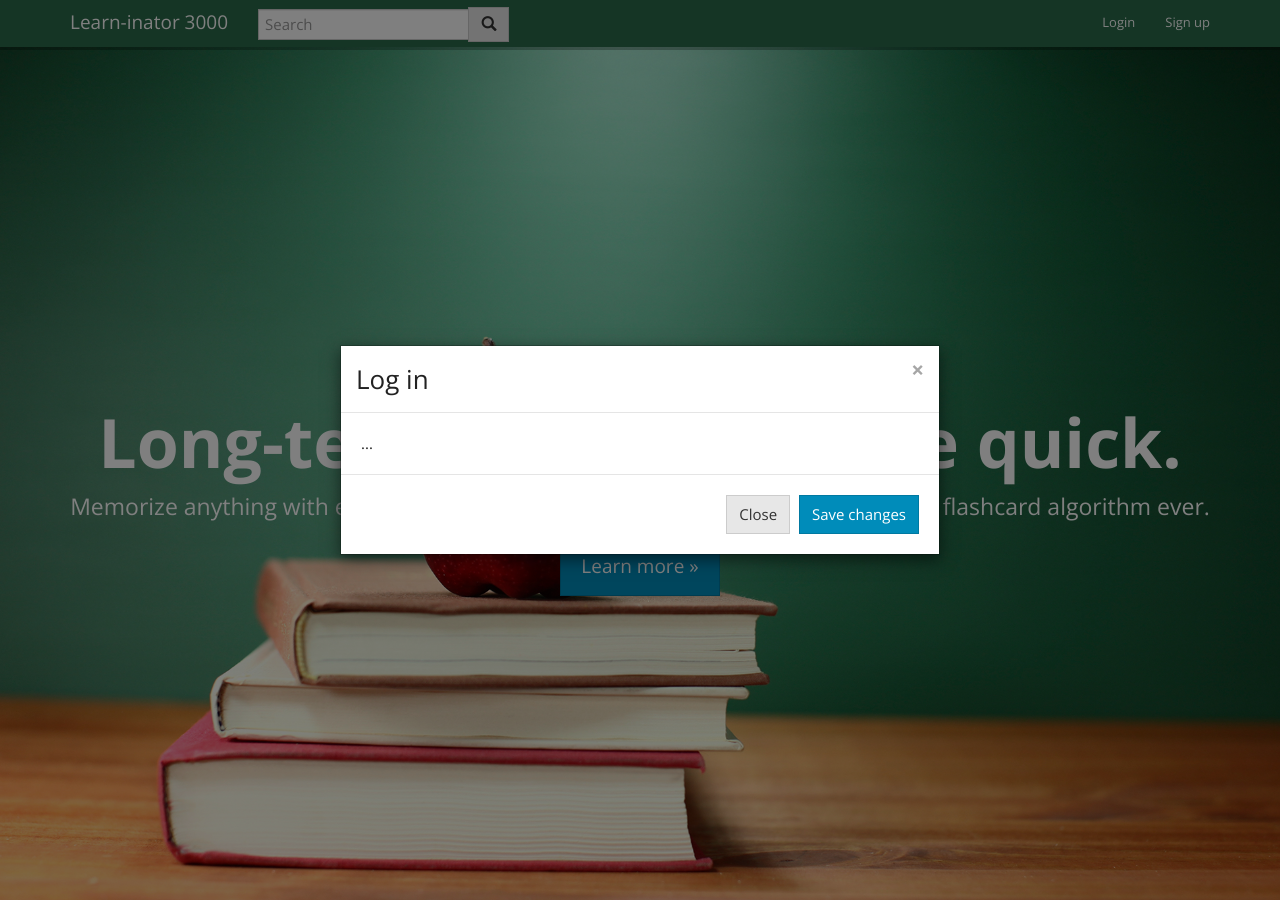
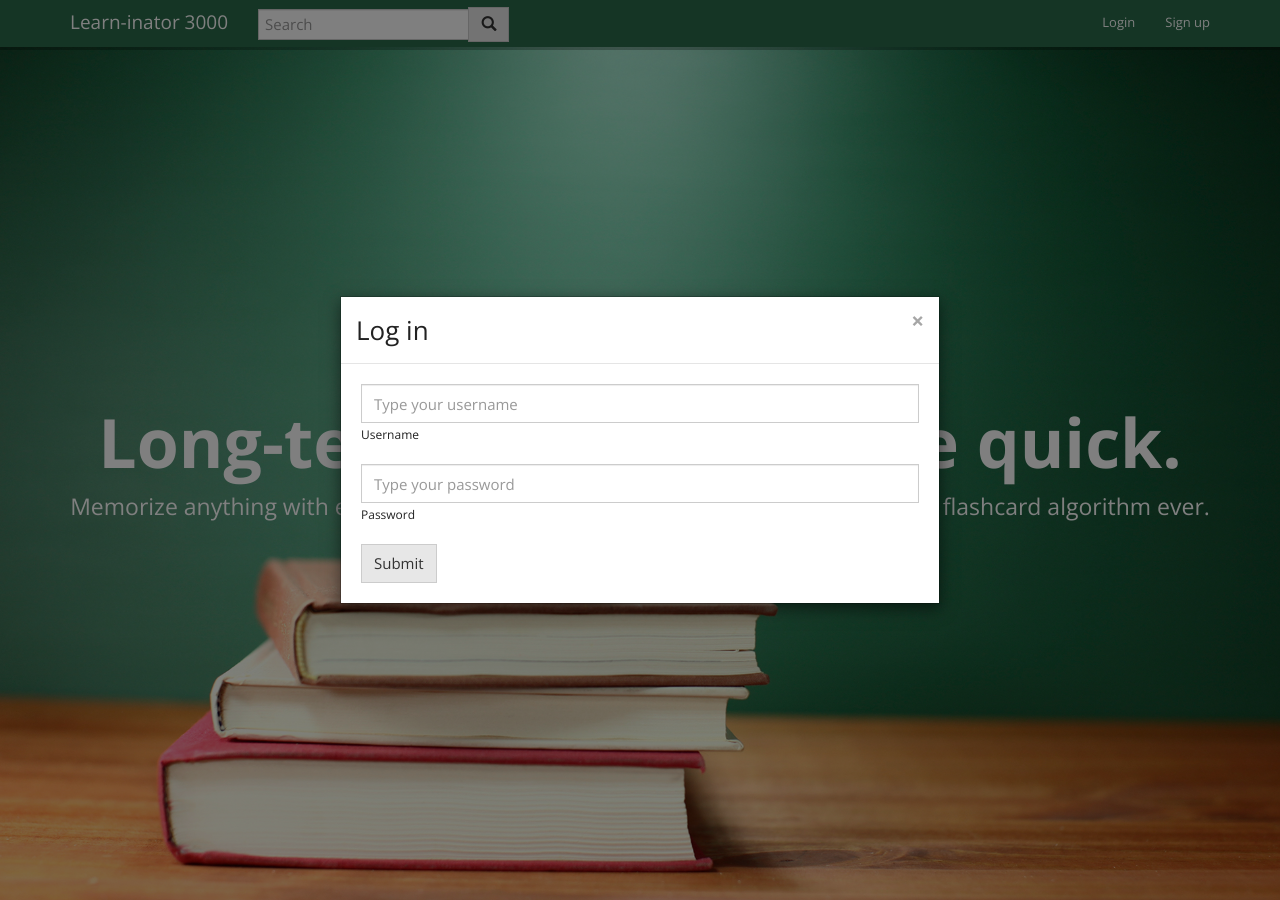
Before and after one commit to achencoms/Learner-inator, a Flask app: template project/templates/template.html in a window 1280 px wide, after a click on "Login". Run offline with Flask 2, Linux system fonts and the light colour scheme; the template is opened without the code that fills it, so the values that code supplies are empty; some libraries are stand-ins or nearby versions.

Commit message:
Almost done with login/register modals

```diff
--- a/project/templates/template.html
+++ b/project/templates/template.html
@@ -65,11 +65,17 @@
                     <h3 class="modal-title" id="loginModalLabel">Log in</h3>
                 </div>
                 <div class="modal-body">
-                    ...
-                </div>
-                <div class="modal-footer">
-                    <button type="button" class="btn btn-default" data-dismiss="modal">Close</button>
-                    <button type="button" class="btn btn-primary">Save changes</button>
+                    <form action="/login/" method="post">
+                        <div class="form-group">
+                            <input type="text" class="form-control" id="loginModalUsername" name="username" placeholder="Type your username" required>
+                            <label for="loginModalUsername">Username</label>
+                        </div>
+                        <div class="form-group">
+                            <input type="password" class="form-control" id="loginModalPassword" name="password" placeholder="Type your password" required>
+                            <label for="loginModalPassword">Password</label>
+                        </div>
+                        <button type="submit" class="btn btn-default">Submit</button>
+                    </form>
                 </div>
             </div>
         </div>
@@ -85,18 +91,24 @@
                     <h3 class="modal-title" id="registerModalLabel">Sign Up</h3>
                 </div>
                 <div class="modal-body">
-                    ...
-                </div>
-                <div class="modal-footer">
-                    <button type="button" class="btn btn-default" data-dismiss="modal">Close</button>
-                    <button type="button" class="btn btn-primary">Save changes</button>
+                  <form action="/register/" method="post">
+                      <div class="form-group">
+                          <input type="text" class="form-control" id="registerModalUsername" name="username" placeholder="Type your username" required>
+                          <label for="registerModalUsername">Username</label>
+                      </div>
+                      <div class="form-group">
+                          <input type="password" class="form-control" id="registerModalPassword" name="password" placeholder="Type your password" required>
+                          <label for="registerModalPassword">Password</label>
+                      </div>
+                      <button type="submit" class="btn btn-default">Submit</button>
+                  </form>
                 </div>
             </div>
         </div>
     </div>
 
 
-    <!-- Login Modal (Overlay) -->
+    <!-- Get Started Modal (Overlay) -->
     <div class="modal fade" id="getStartedModal" tabindex="-1" role="dialog">
         <div class="modal-dialog" role="document">
             <div class="modal-content">
```
